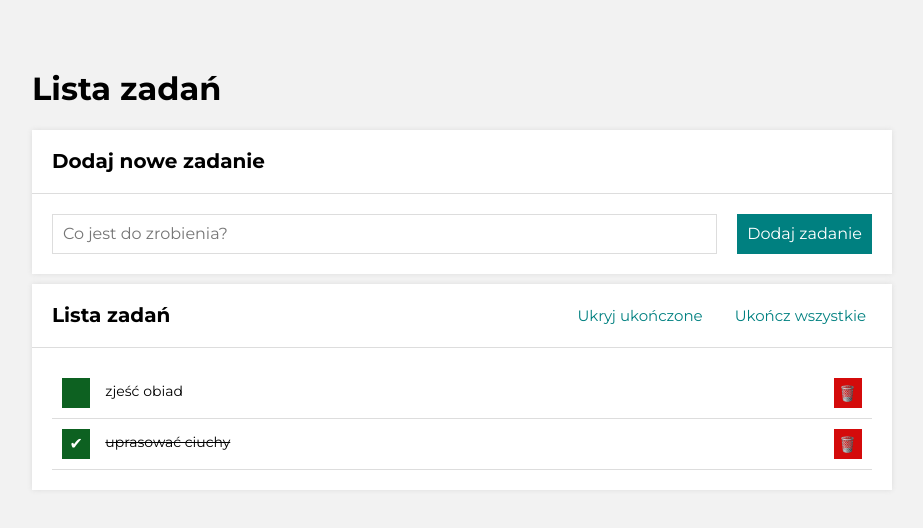
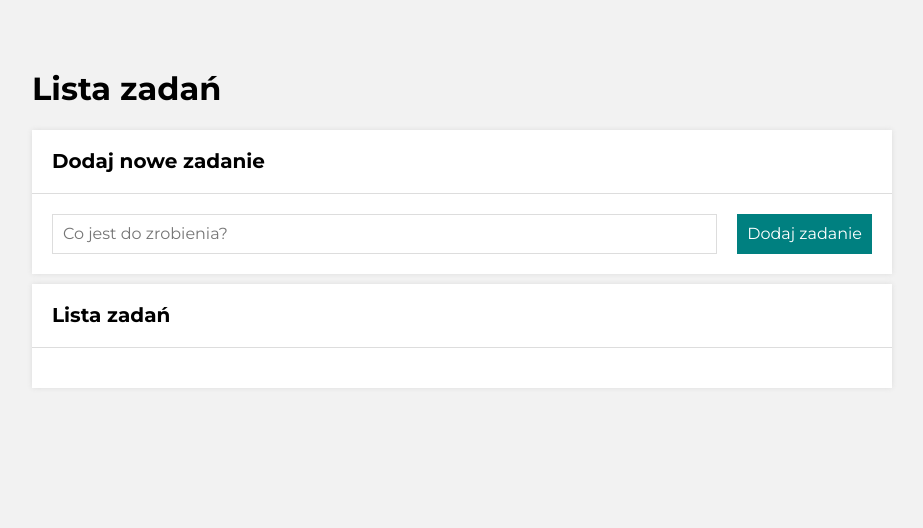
Before and after one commit to kingatos/todo-list-react, a React (Create React App) app: page / in a window 1280 px wide. Shown: the top 528 px of the page, without its empty margins (178-1101 px from the left). Built offline with nearby package versions, Linux system fonts and the light colour scheme.

Commit message:
deleted the example tasks

```diff
--- a/src/App.js
+++ b/src/App.js
@@ -8,10 +8,7 @@ import Container from "./Container";
 
 function App() {
   const [hiddenDone, setHiddenDone] = useState(false);
-  const [tasks, setTasks] = useState([
-    { id: 1, content: "zjeść obiad", done: false },
-    { id: 2, content: "uprasować ciuchy", done: true },
-  ]);
+  const [tasks, setTasks] = useState([]);
 
   const toggleHiddenDone = () => {
     setHiddenDone(hiddenDone => !hiddenDone);
```
